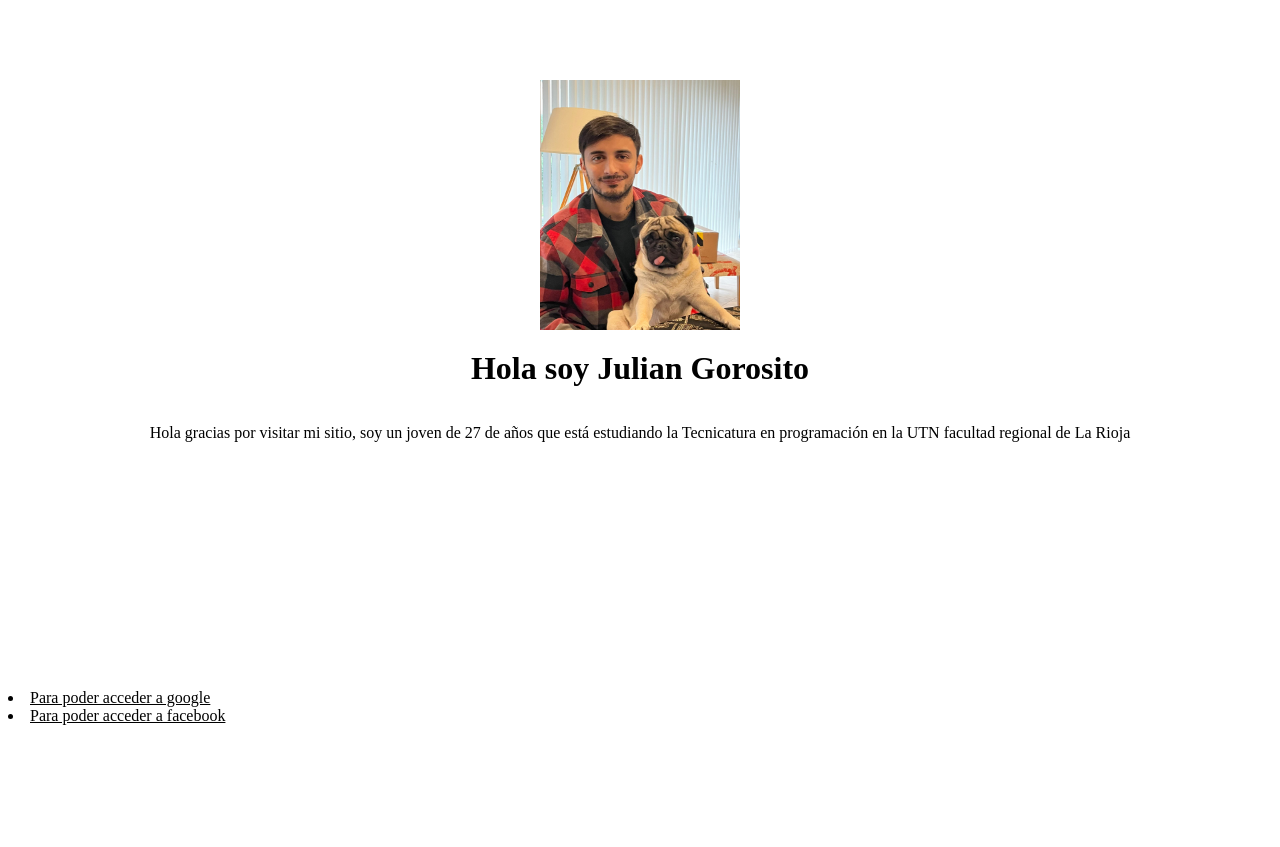
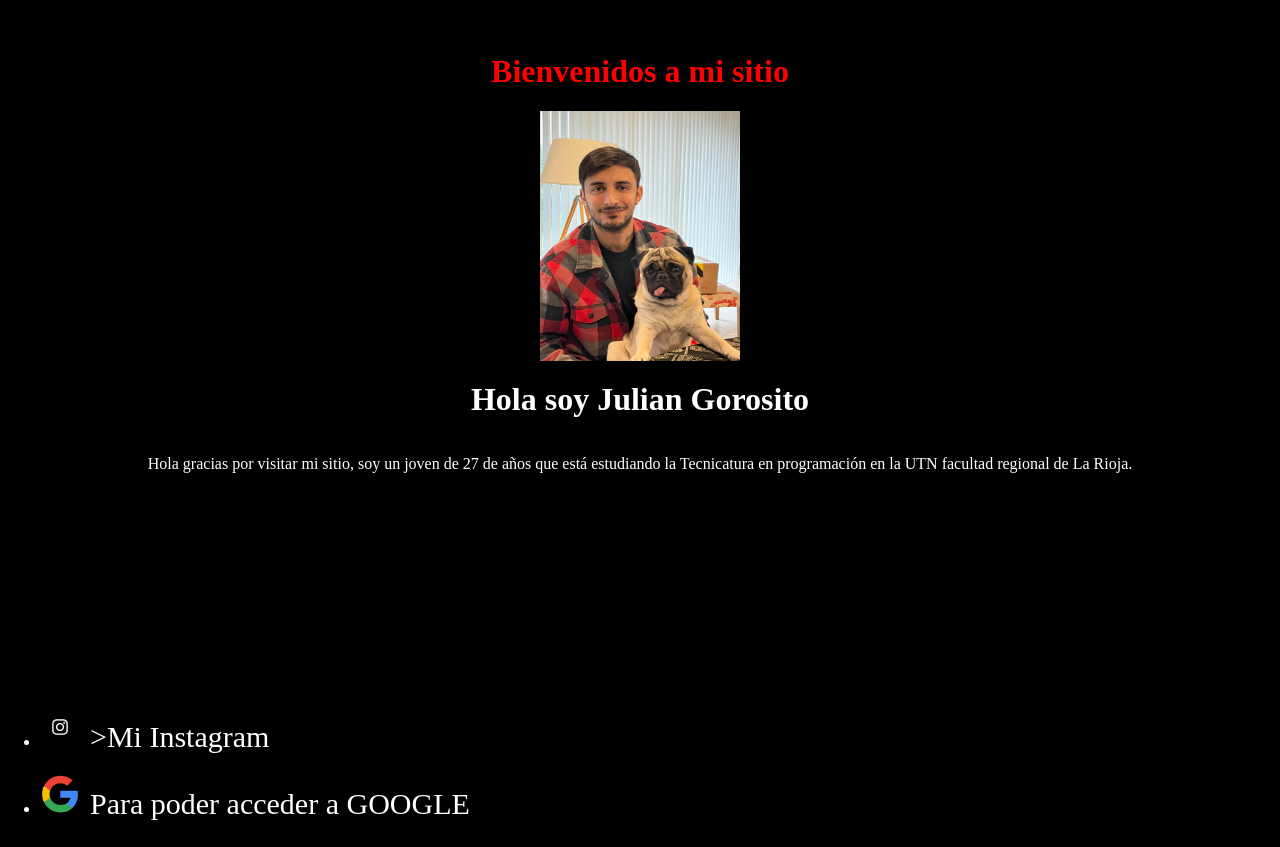
Before and after one commit to flayki/flayki.github.io, a plain HTML site: page index.html in a window 1280 px wide. Shown: the part 159-1006 px from the top of the page. Before the commit the page ends 892 px from the top, so only its background shows below. Drawn offline with Linux system fonts and the light colour scheme.

Commit message:
Pude cambiar el color de fondo de la página y tambien pude agregarle logos y ubicarlos con el documento de html y a traves de css poder ponerles el tamaño adecuado. Tambien puse los logos en la carpeta asi se puedan ver

```diff
--- a/index.html
+++ b/index.html
@@ -7,17 +7,21 @@
     <link rel="stylesheet" type="text/css" href="styles.css">
 </head>
 <body>
+
     <div class="contenedor">
+        <h1 style="color: red;">Bienvenidos a mi sitio</h1>
         <img src="FotoconPolo.jpeg" class="imagen" alt="Mi nombre es Julian Gorosito, queria dejar estar foto que salgo con mi mascota Polo"/>
         <h1>Hola soy Julian Gorosito</h1>
-        <p>Hola gracias por visitar mi sitio, soy un joven de 27 de años que está estudiando la Tecnicatura en programación en la UTN facultad regional de La Rioja</p>
+        <p>Hola gracias por visitar mi sitio, soy un joven de 27 de años que está estudiando la Tecnicatura en programación en la UTN facultad regional de La Rioja.</p>
     </div>
+    <ul>
     <li>
-    <a href="https://google.com"x>Para poder acceder a google</a>
+    <a href="https://instagram.com/juliangorosit/"x ><img src="instagram.webp" alt="instagram logo" class="icono">>Mi Instagram </a>
     </li>
     <li>
-    <a href="https://facebook.com"x>Para poder acceder a facebook</a>
+    <a href="https://google.com"x><img src="google.webp" alt="google logo" class="icono">Para poder acceder a GOOGLE</a>
     </li>
+    </ul>
 
 </body>
 </html>
--- a/styles.css
+++ b/styles.css
@@ -1,3 +1,10 @@
+body{
+    margin: 0;
+    padding:0;
+    font-size: Arial, sans-serif;
+    background-color: black;
+    color: white;
+}
 .contenedor {
     display: flex;
     flex-direction: column;
@@ -19,18 +26,40 @@ h1 {
 }
 
 a:link {
-    color:black ;
+    display: inline-block;
+    margin: 10px 0;
+    font-size: 30px;
+    text-decoration: none;
+    color: white;
 
 }
 
 a:visited {
-    color:purple ;
+    display: inline-block;
+    margin: 10px 0;
+    font-size: 30px;
+    text-decoration: none;
+    color: purple;
 }
 
 a:hover {
+    display: inline-block;
+    margin: 10px 0;
+    font-size: 30px;
+    text-decoration: none;
     color: red;
 }
 
 a:active {
+    display: inline-block;
+    margin: 10px 0;
+    font-size: 30px;
+    text-decoration: none;
     color: gold;
 }
+
+.icono {
+    width: 40px;
+    height: auto;
+    margin-right: 10px;
+}
```
Also changed, not shown: google.webp (added), instagram.webp (added).
